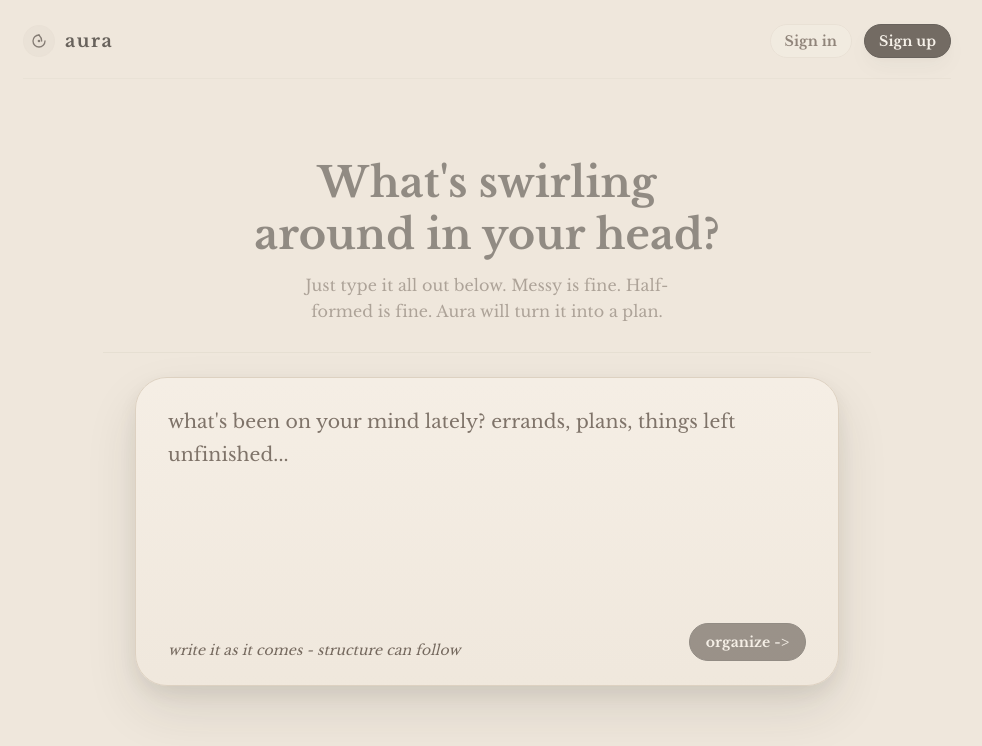
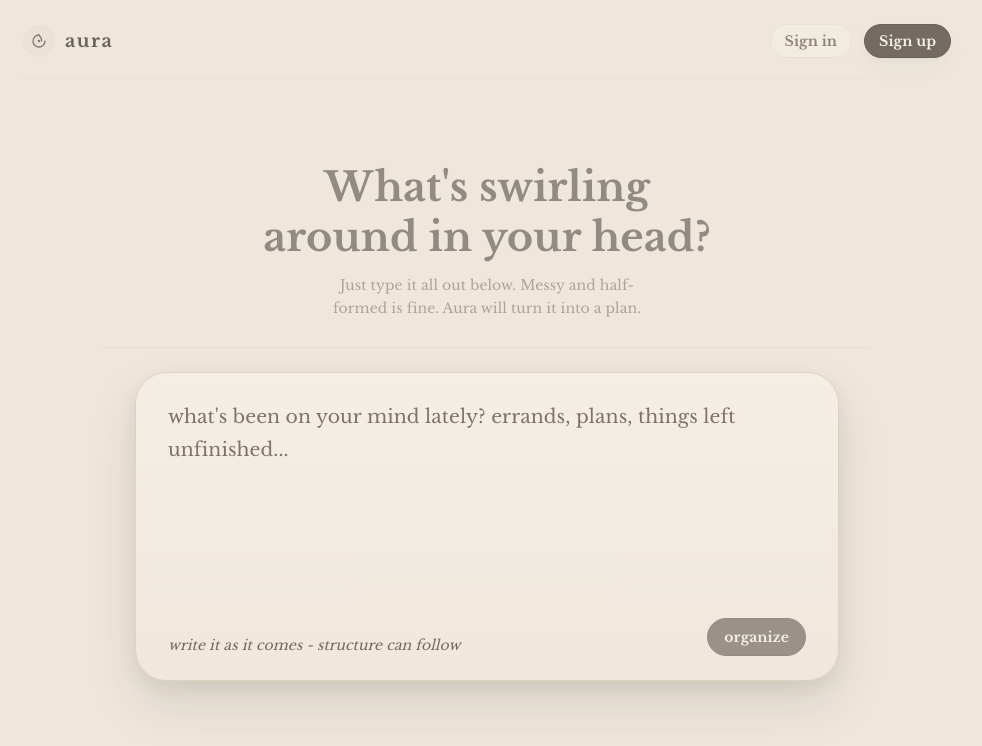
Before and after one commit to teresal92/aura, a Next.js app: page / in a window 1280 px wide. Shown: the top 746 px of the page, without its empty margins (153-1135 px from the left). Built offline with nearby package versions, Linux system fonts and the light colour scheme; no server answers.

Commit message:
feat: add organizing overlay feedback

```diff
--- a/src/app/page.tsx
+++ b/src/app/page.tsx
@@ -10,14 +10,14 @@
 
 export default function Home() {
   const [isWritingFocused, setIsWritingFocused] = useState(false)
-  const { tasks } = useTaskStore()
+  const { tasks, isInputLoading } = useTaskStore()
   const activeTasks = tasks.filter((task) => !task.completed)
   const completedTasks = tasks.filter((task) => task.completed)
 
   return (
     <main
       className={cn(
-        'min-h-screen bg-background transition-colors duration-300',
+        'relative min-h-screen bg-background transition-colors duration-300',
         isWritingFocused && 'bg-aura-depth'
       )}
     >
@@ -78,20 +78,20 @@
           >
             {tasks.length === 0 ? (
               <>
-                <h1 className="text-[2rem] leading-tight font-bold text-aura-foreground-strong sm:text-[2.6rem] text-balance">
+                <h1 className="text-[2rem] leading-tight font-bold text-aura-foreground-strong sm:text-[2.5rem] text-balance">
                   What&apos;s swirling around in your head?
                 </h1>
-                <p className="mx-auto mt-3 max-w-xl text-base leading-relaxed text-muted-foreground text-balance">
-                  Just type it all out below. Messy is fine. Half-formed is fine. Aura will turn it
-                  into a plan.
+                <p className="mx-auto mt-3 max-w-xl text-sm leading-relaxed text-muted-foreground text-balance">
+                  Just type it all out below. Messy and half-formed is fine. Aura will turn it into
+                  a plan.
                 </p>
               </>
             ) : (
               <>
-                <h1 className="text-[1.7rem] leading-tight font-bold text-aura-foreground-strong sm:text-[2.2rem] text-balance">
+                <h1 className="text-[1.7rem] leading-tight font-bold text-aura-foreground-strong sm:text-[2.5rem] text-balance">
                   Keep laying it out.
                 </h1>
-                <p className="mx-auto mt-3 max-w-xl text-base leading-relaxed text-muted-foreground text-balance">
+                <p className="mx-auto mt-3 max-w-xl text-sm leading-relaxed text-muted-foreground text-balance">
                   Add what is still circling. The page can hold it before the list does.
                 </p>
               </>
@@ -115,6 +115,30 @@
           </SignedIn>
         </div>
       </div>
+
+      {isInputLoading ? (
+        <div className="absolute inset-0 z-30 flex items-center justify-center bg-background/55 backdrop-blur-md">
+          <div
+            className={cn(
+              'aura-card flex min-w-72 items-center gap-4 rounded-3xl px-5 py-4',
+              'border-aura-divider/80 bg-card/92 aura-shadow-lg'
+            )}
+            role="status"
+            aria-live="polite"
+            aria-busy="true"
+          >
+            <div className="h-5 w-5 animate-spin rounded-full border-2 border-aura-divider border-t-primary" />
+            <div>
+              <p className="text-sm font-semibold text-aura-foreground-strong">
+                Organizing your thoughts
+              </p>
+              <p className="text-sm text-muted-foreground">
+                Turning your brain dump into a clearer plan.
+              </p>
+            </div>
+          </div>
+        </div>
+      ) : null}
     </main>
   )
 }
--- a/src/components/TaskInput.tsx
+++ b/src/components/TaskInput.tsx
@@ -180,7 +180,7 @@
                 className={cn('aura-btn-shell-primary shrink-0 px-4 py-2')}
                 aria-label="Organize tasks"
               >
-                {isInputLoading ? 'organizing...' : 'organize ->'}
+                {isInputLoading ? 'organizing...' : 'organize'}
               </button>
             </div>
           </div>
```
